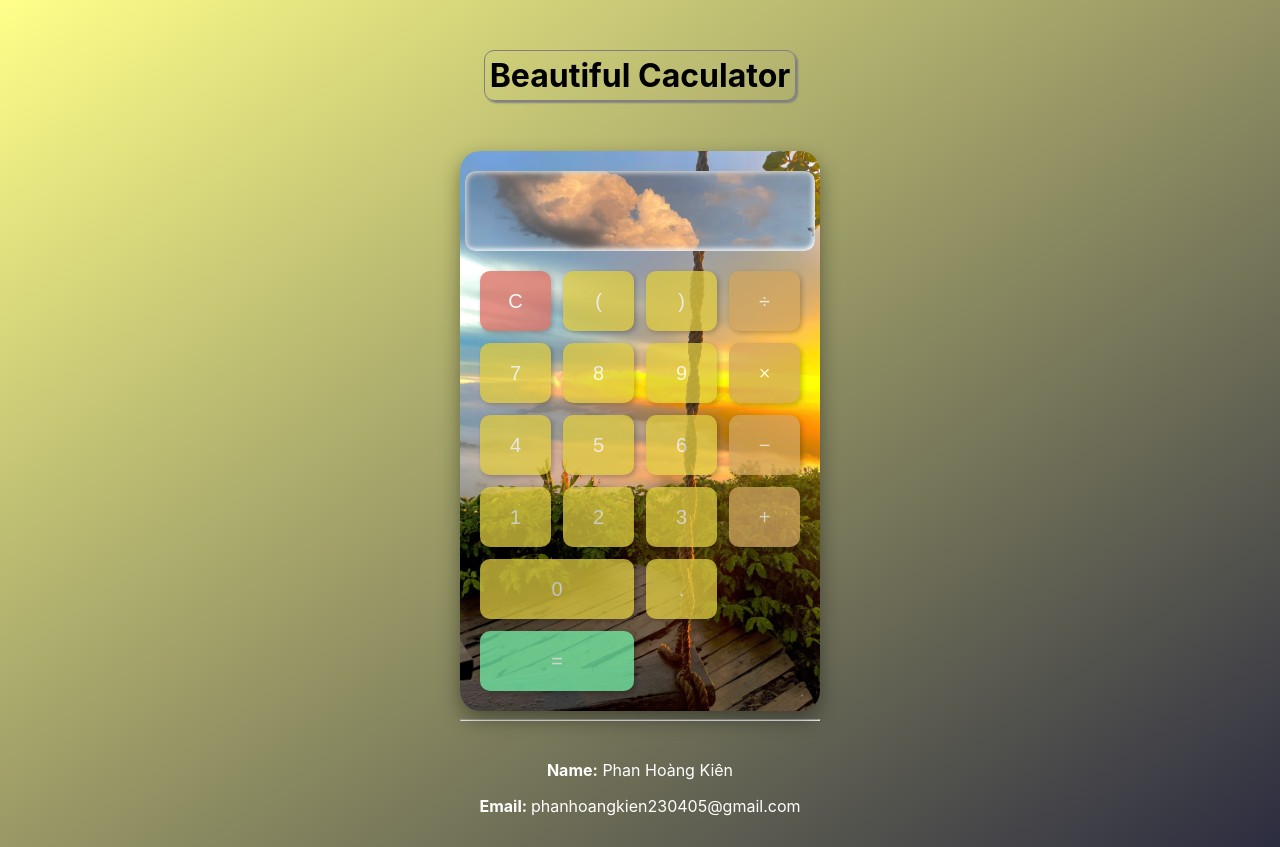
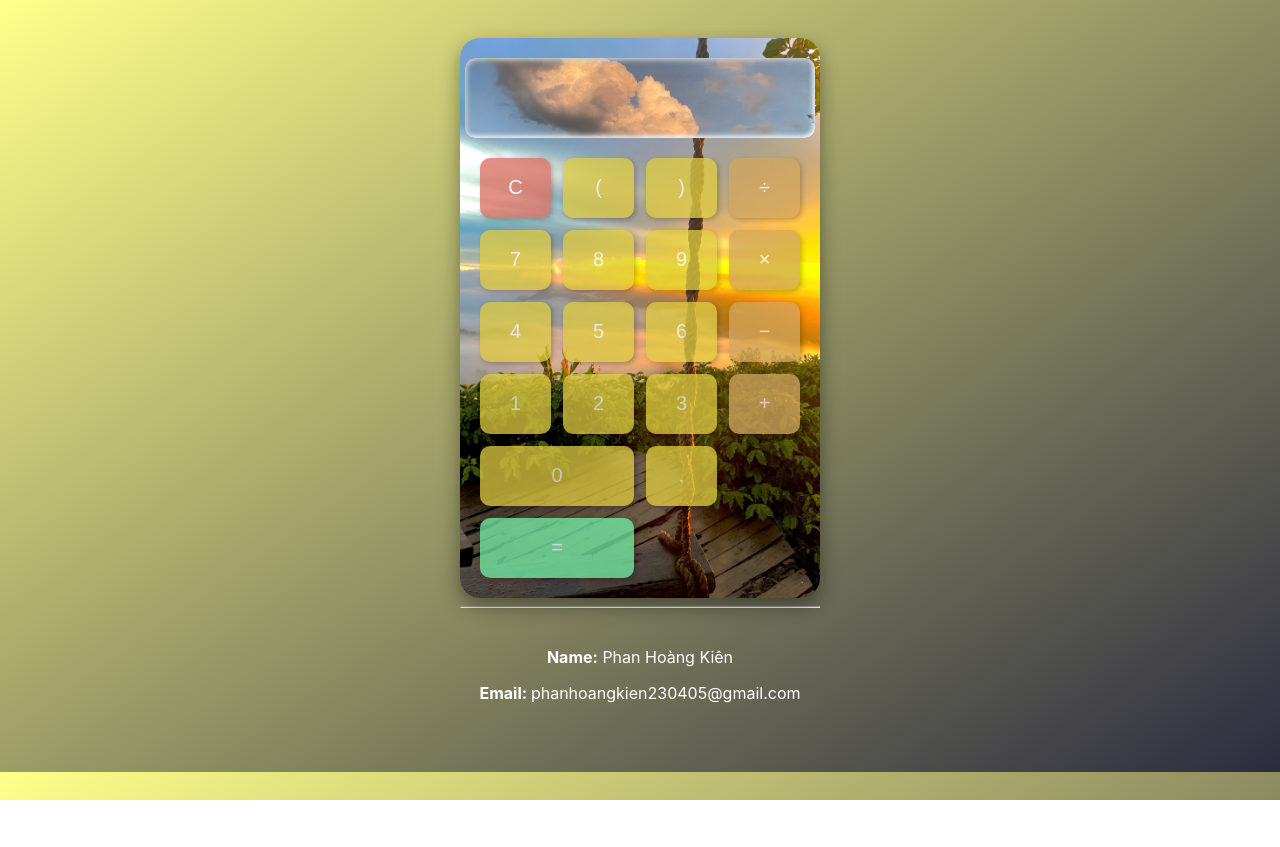
Before and after one commit to hokylhoangkien/Beautiful-Calculator, a plain HTML site: page index.html in a window 1280 px wide. After the commit the page ends 800 px from the top, so only its background shows below. Drawn offline with Linux system fonts and the light colour scheme.

Commit message:
xoa tieu de

```diff
--- a/index.html
+++ b/index.html
@@ -7,8 +7,6 @@
     <link rel="stylesheet" href="style.css" />
   </head>
   <body>
-    <header><h1>Beautiful Caculator</h1></header>
-
     <main>
       <div class="calculator">
         <input type="text" class="display" id="display" disabled />
--- a/style.css
+++ b/style.css
@@ -5,23 +5,8 @@ body {
   align-items: center;
   background: linear-gradient(145deg, hsl(60, 100%, 77%), #2c2c40);
   font-family: "Inter", sans-serif;
-  margin: 0;
+  margin: 1cm;
   height: 100%;
-}
-
-h1 {
-  text-align: center;
-  margin: 50px;
-  color: #000000;
-  font-weight: bold;
-  box-shadow: 2px 2px 2px gray;
-  border: 1px solid gray;
-  border-radius: 10px;
-  padding: 5px;
-  transition: all 0.4s ease;
-}
-h1:hover {
-  transform: scale(1.1) rotate(10deg);
 }
 
 .calculator {
```
